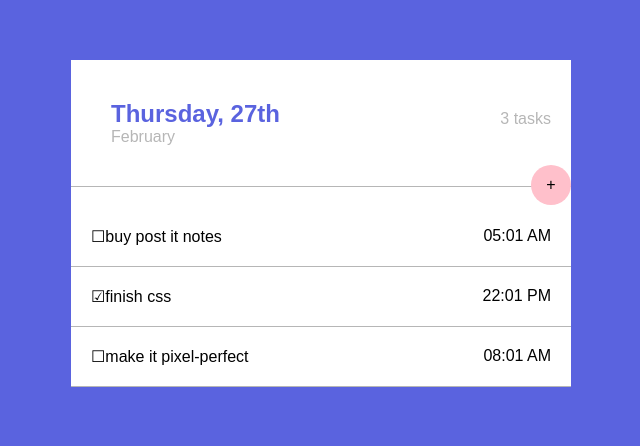
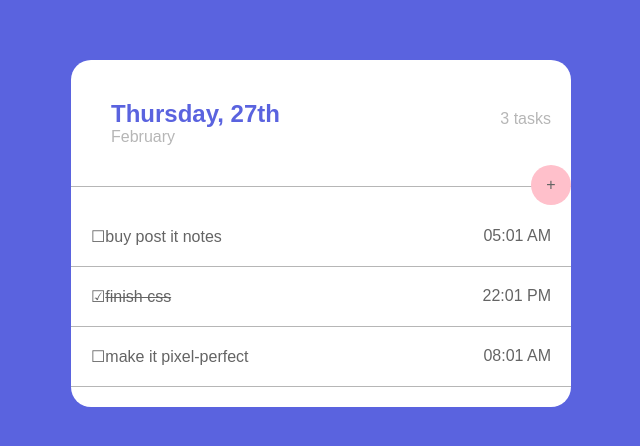
Before and after one commit to sbastidasr/forethought-todo, a React (Create React App) app: page / in a window 1280 px wide. Shown: the part 140-586 px from the top of the page, without its empty margins (319-959 px from the left). Built offline with nearby package versions, Linux system fonts and the light colour scheme.

Commit message:
asic version completed

```diff
--- a/src/ToDo.js
+++ b/src/ToDo.js
@@ -81,12 +81,15 @@ const ToDo = () => {
           <ToDoItem onClick={() => toggleItem(index)}>
             <span>
               {todo.completed ? "☑" : "☐"}
-              {todo.text}
+              <span className={todo.completed ? "line-through" : ""}>
+                {todo.text}
+              </span>
             </span>
             <span> {todo.due.format("HH:MM A")}</span>
           </ToDoItem>
         ))}
       </TodoContainer>
+      <div style={{ height: "20px" }} />
     </ToDos>
   );
 };
@@ -101,6 +104,7 @@ const ToDos = styled.div`
   background-color: white;
   margin-top: 200px;
   position: relative;
+  border-radius: 20px;
 `;
 
 const Header = styled.div`
@@ -148,6 +152,10 @@ const ToDoItem = styled.div`
   padding: 20px;
   display: flex;
   justify-content: space-between;
+
+  & .line-through {
+    text-decoration: line-through;
+  }
 `;
 
 const InputLine = styled.form`
--- a/src/index.css
+++ b/src/index.css
@@ -6,4 +6,5 @@ html,
   font-family: sans-serif;
   width: 100%;
   height: 100%;
+  color: rgb(100, 100, 100);
 }
```
